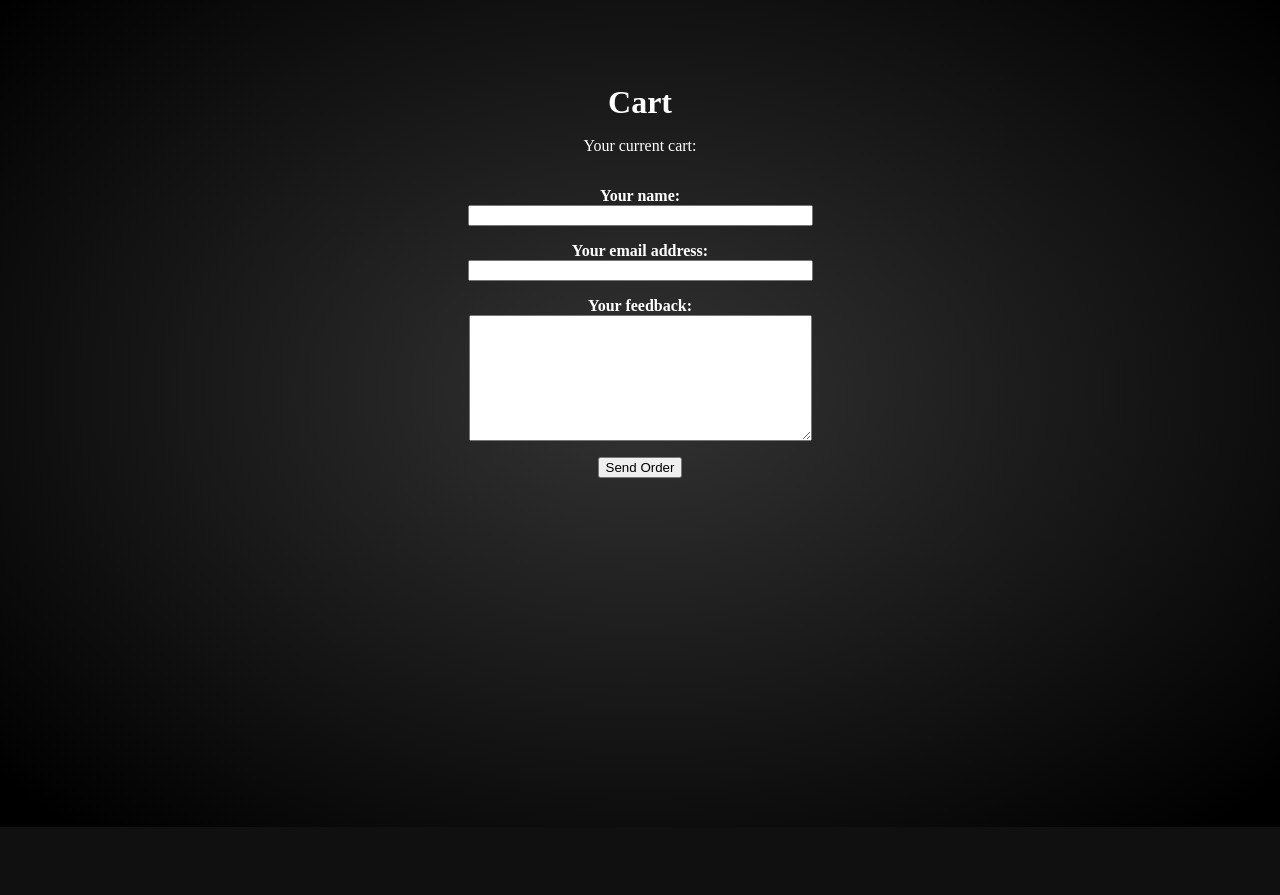
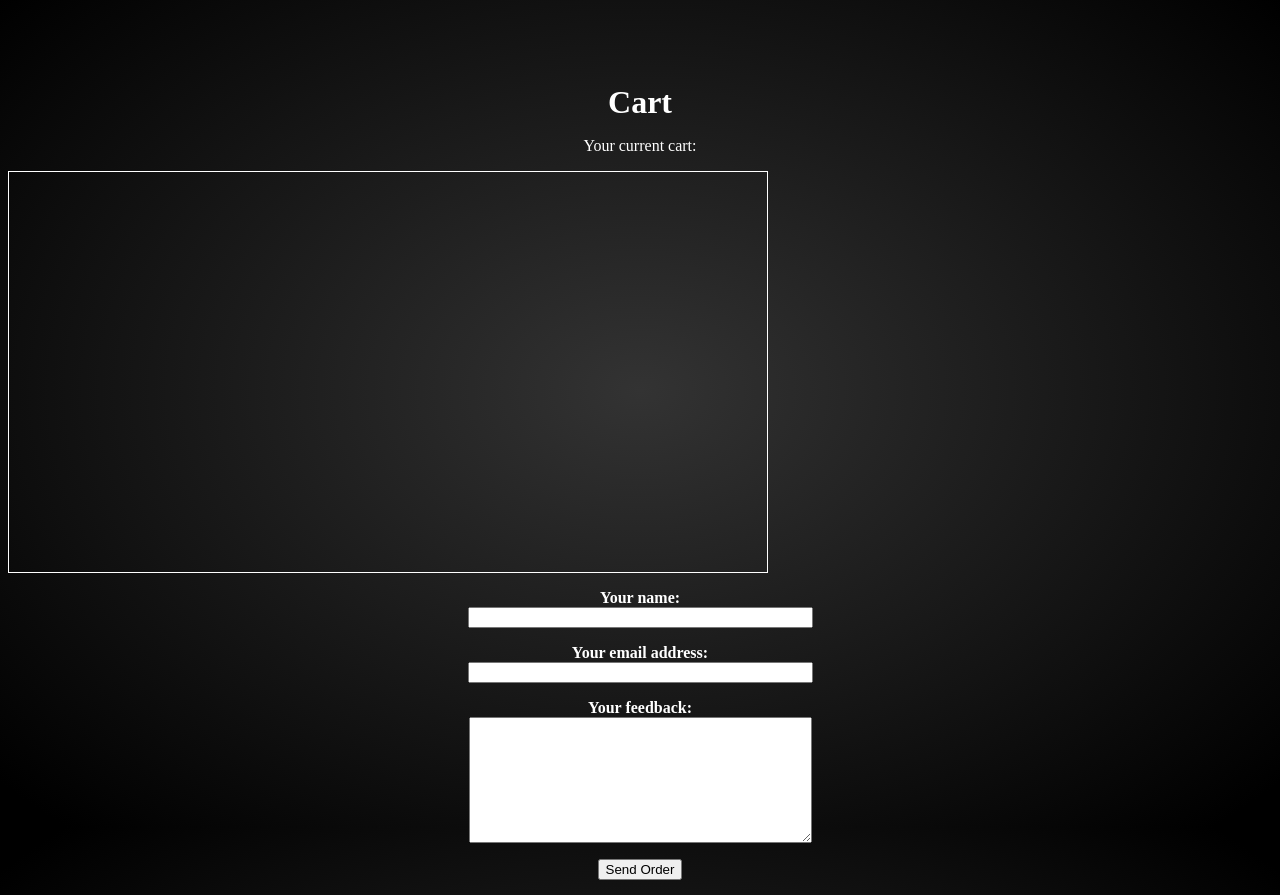
Before and after one commit to gmayer12/CEET-353-Project, a PHP site: page /cart.php in a window 1280 px wide. Shown: the part 46-941 px from the top of the page. Before the commit the page ends 873 px from the top, so only its background shows below. Run offline with PHP 8.4, Linux system fonts and the light colour scheme.

Commit message:
Cart scrollable

```diff
--- a/cart.php
+++ b/cart.php
@@ -15,14 +15,15 @@ require 'header.html'; // Include the header
 
         <p>Your current cart:</p>
 
-
+        <div class="scrollable-container" id="scroll_container">
             <script>
-            var element = document.getElementById("content");
+                var element = document.getElementById("scroll_container");
                 var storedImages = JSON.parse(sessionStorage.getItem("images")) || [];
                 for(var image of storedImages) {
                     element.innerHTML += ' <div class="imageContainer"> <img class="albumCover" src="' + image + '" width="25%" alt="Image"> </div> '
                 }
             </script>
+        </div>
 
 
         <div class="cart" id="cart_feedback">
--- a/styles.css
+++ b/styles.css
@@ -80,3 +80,10 @@ h1 {
     max-height: 200px;
     overflow: hidden;
 }
+
+.scrollable-container {
+    height: 400px; /* Adjust the height as needed */
+    width: 60%;
+    overflow: auto;
+    border: 1px solid #ffffff; /* Optional: Add a border for better visibility */
+  }
```
Lines whose indentation alone changed are shown as unchanged.
